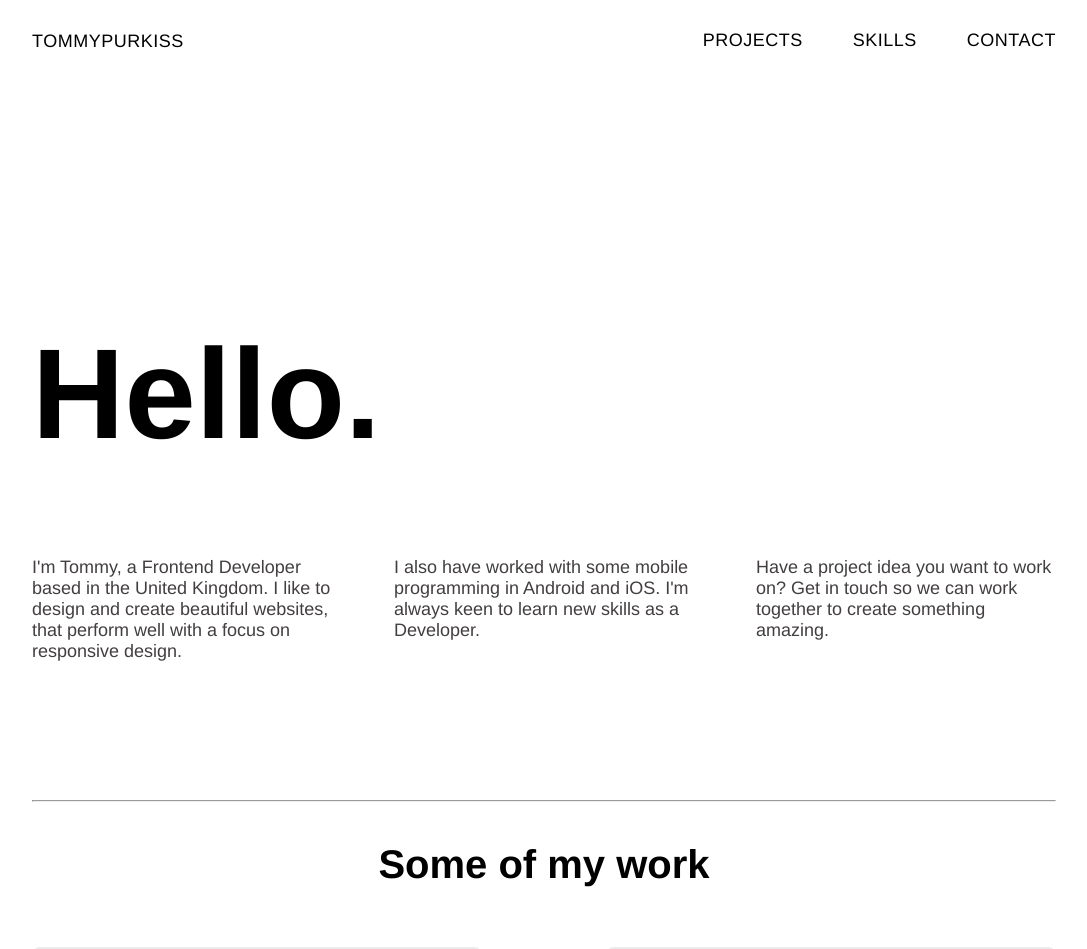
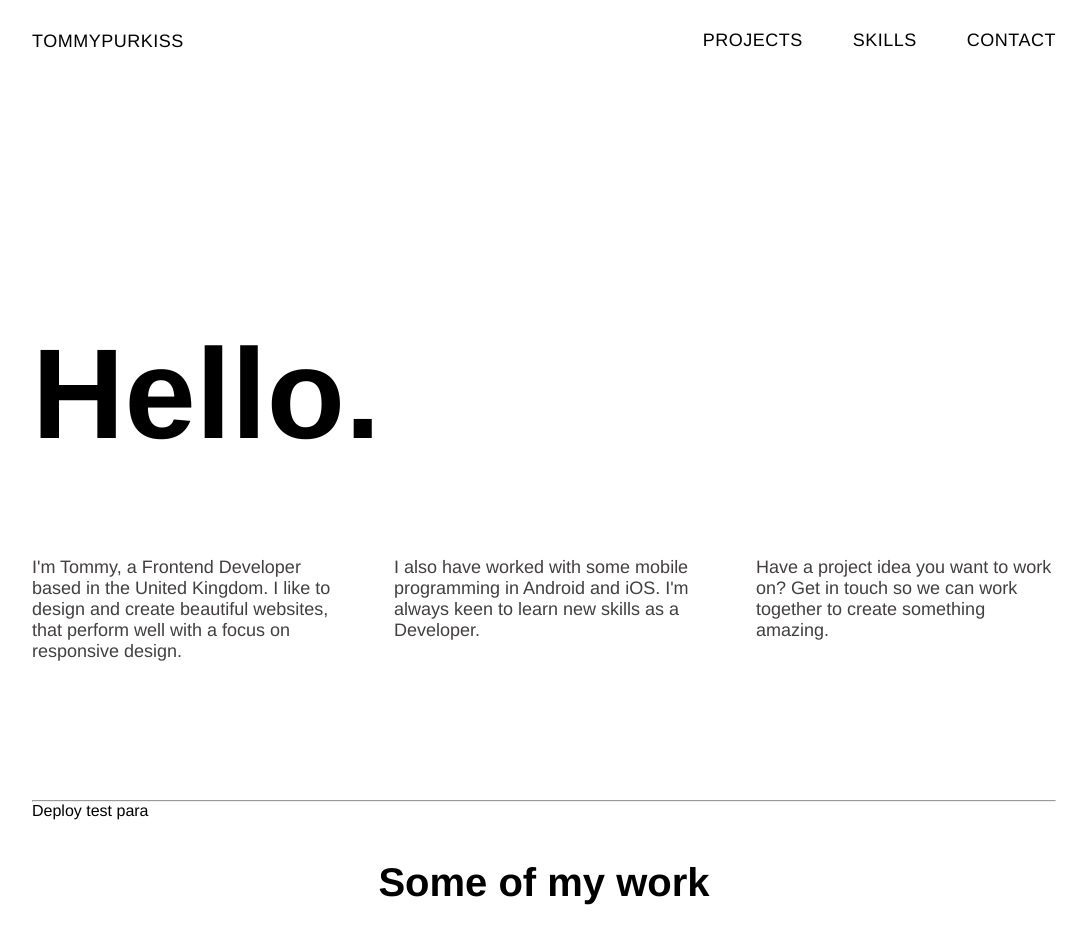
Before and after one commit to Tommypurkiss/react-portfolio, a React (Create React App) app: page / in a window 1280 px wide. Shown: the top 949 px of the page, without its empty margins (96-1183 px from the left). Built offline with nearby package versions, Linux system fonts and the light colour scheme.

Commit message:
deploy test

```diff
--- a/src/components/MainContent.js
+++ b/src/components/MainContent.js
@@ -36,6 +36,12 @@ export default function MainContent() {
             </section>
 
             <hr></hr>
+
+            <div>
+            <p>
+                Deploy test para
+            </p>
+            </div>
 
             <section className="project-section">
                 <div className="project-title" id="projects-title">
```
